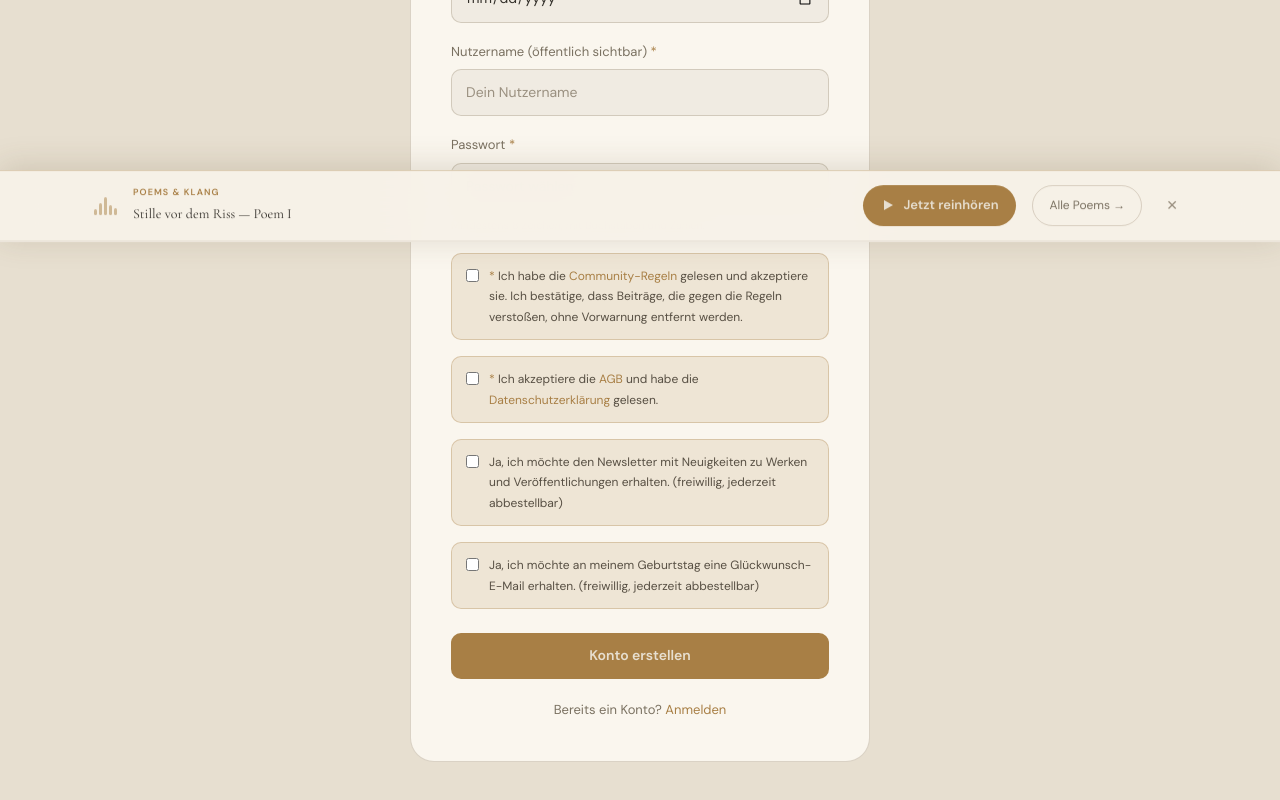
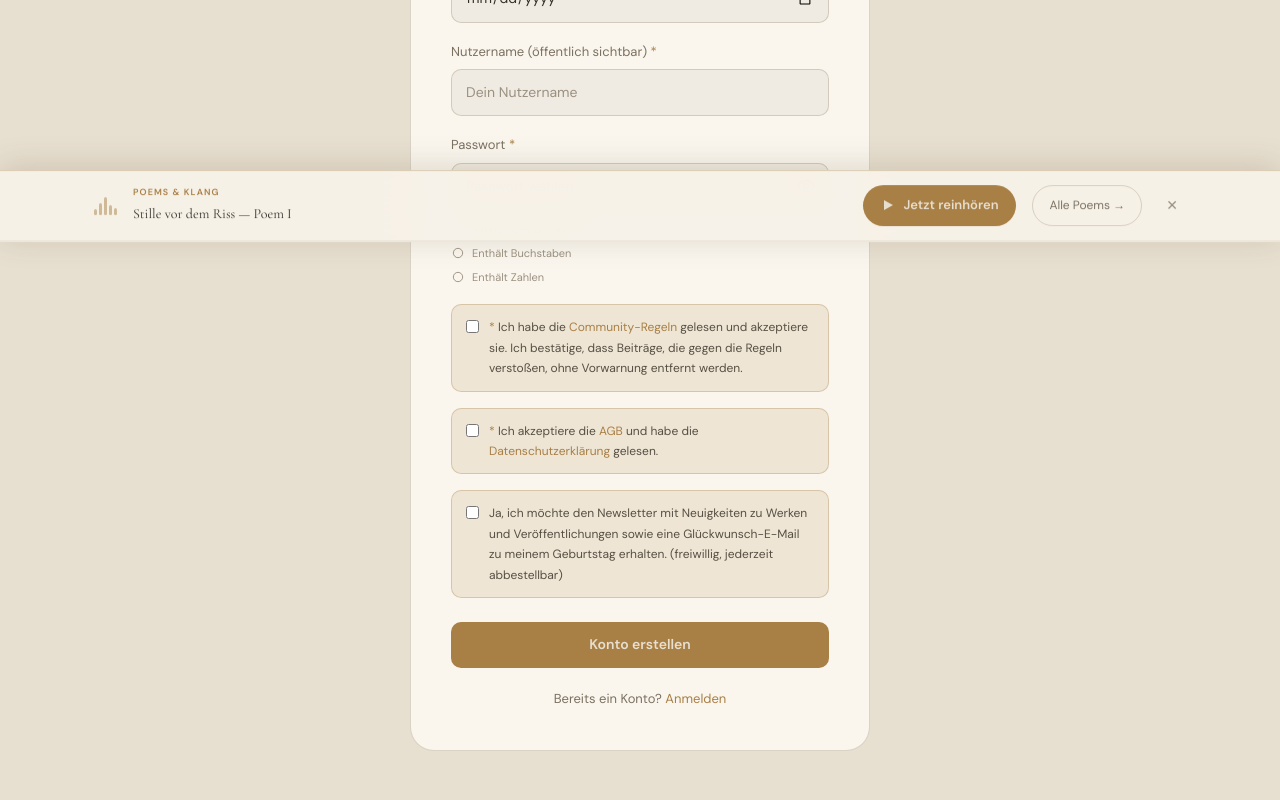
Before and after one commit to zanecharon-art/ZC-website, a Next.js app in the folder web/: page /registrieren in a window 1280 px wide. Shown: the part 630-1430 px from the top of the page. Built offline with nearby package versions, Linux system fonts and the light colour scheme; no server answers.

Commit message:
Registration: password show/hide, live requirement checklist, merge newsletter+birthday opt-in (feature branch only)
Co-Authored-By: Claude Opus 4.8 <noreply@anthropic.com>
Claude-Session: https://claude.ai/code/session_019NTo1fQ21GhG6bezWHjAys

```diff
--- a/web/app/registrieren/page.tsx
+++ b/web/app/registrieren/page.tsx
@@ -15,9 +15,15 @@ export default function Registrieren() {
   const [birthdate, setBirthdate] = useState("");
   const [communityRules, setCommunityRules] = useState(false);
   const [agb, setAgb] = useState(false);
-  const [newsletter, setNewsletter] = useState(false);
-  const [birthdayGreetings, setBirthdayGreetings] = useState(false);
+  const [updates, setUpdates] = useState(false);
+  const [showPassword, setShowPassword] = useState(false);
   const [loading, setLoading] = useState(false);
+
+  const pwChecks = [
+    { label: "Mindestens 8 Zeichen", ok: password.length >= 8 },
+    { label: "Enthält Buchstaben", ok: /[A-Za-z]/.test(password) },
+    { label: "Enthält Zahlen", ok: /[0-9]/.test(password) },
+  ];
 
   function isAtLeast16(dateStr: string) {
     const birth = new Date(dateStr);
@@ -72,8 +78,8 @@ export default function Registrieren() {
           username,
           phone,
           birthdate,
-          newsletter,
-          birthday_greetings: birthdayGreetings,
+          newsletter: updates,
+          birthday_greetings: updates,
         },
         emailRedirectTo: `${window.location.origin}/auth/callback`,
       },
@@ -159,17 +165,67 @@ export default function Registrieren() {
             <label>
               Passwort <span style={{ color: "var(--gold)" }}>*</span>
             </label>
+            <div style={{ position: "relative" }}>
               <input
-              type="password"
+                type={showPassword ? "text" : "password"}
                 placeholder="Passwort wählen"
                 value={password}
                 onChange={(e) => setPassword(e.target.value)}
                 minLength={8}
                 required
+                style={{ paddingRight: 44 }}
               />
-            <p style={{ fontSize: 11, color: "var(--txt4)", marginTop: 6 }}>
-              Mindestens 8 Zeichen, mit Buchstaben und Zahlen.
-            </p>
+              <button
+                type="button"
+                onClick={() => setShowPassword((v) => !v)}
+                aria-label={showPassword ? "Passwort verbergen" : "Passwort anzeigen"}
+                style={{
+                  position: "absolute",
+                  right: 8,
+                  top: "50%",
+                  transform: "translateY(-50%)",
+                  background: "none",
+                  border: "none",
+                  padding: 6,
+                  cursor: "pointer",
+                  color: "var(--txt3)",
+                  display: "inline-flex",
+                }}
+              >
+                {showPassword ? (
+                  <svg width="18" height="18" viewBox="0 0 24 24" fill="none" stroke="currentColor" strokeWidth="1.7" strokeLinecap="round" strokeLinejoin="round">
+                    <path d="M17.94 17.94A10.07 10.07 0 0 1 12 20c-7 0-11-8-11-8a18.45 18.45 0 0 1 5.06-5.94M9.9 4.24A9.12 9.12 0 0 1 12 4c7 0 11 8 11 8a18.5 18.5 0 0 1-2.16 3.19m-6.72-1.07a3 3 0 1 1-4.24-4.24" />
+                    <line x1="1" y1="1" x2="23" y2="23" />
+                  </svg>
+                ) : (
+                  <svg width="18" height="18" viewBox="0 0 24 24" fill="none" stroke="currentColor" strokeWidth="1.7" strokeLinecap="round" strokeLinejoin="round">
+                    <path d="M1 12s4-7 11-7 11 7 11 7-4 7-11 7-11-7-11-7z" />
+                    <circle cx="12" cy="12" r="3" />
+                  </svg>
+                )}
+              </button>
+            </div>
+            <ul style={{ listStyle: "none", margin: "10px 0 0", padding: 0, display: "flex", flexDirection: "column", gap: 5 }}>
+              {pwChecks.map((c) => (
+                <li
+                  key={c.label}
+                  style={{ display: "flex", alignItems: "center", gap: 7, fontSize: 11, color: c.ok ? "var(--green)" : "var(--txt4)", transition: "color .2s" }}
+                >
+                  <span aria-hidden="true" style={{ display: "inline-flex", width: 14 }}>
+                    {c.ok ? (
+                      <svg width="14" height="14" viewBox="0 0 24 24" fill="none" stroke="currentColor" strokeWidth="2.4" strokeLinecap="round" strokeLinejoin="round">
+                        <path d="M20 6 9 17l-5-5" />
+                      </svg>
+                    ) : (
+                      <svg width="14" height="14" viewBox="0 0 24 24" fill="none" stroke="currentColor" strokeWidth="1.6">
+                        <circle cx="12" cy="12" r="8" />
+                      </svg>
+                    )}
+                  </span>
+                  {c.label}
+                </li>
+              ))}
+            </ul>
           </div>
 
           <div className="checkbox-row">
@@ -201,26 +257,14 @@ export default function Registrieren() {
           <div className="checkbox-row">
             <input
               type="checkbox"
-              id="newsletter"
-              checked={newsletter}
-              onChange={(e) => setNewsletter(e.target.checked)}
+              id="updates"
+              checked={updates}
+              onChange={(e) => setUpdates(e.target.checked)}
             />
-            <label htmlFor="newsletter">
+            <label htmlFor="updates">
               Ja, ich möchte den Newsletter mit Neuigkeiten zu Werken und
-              Veröffentlichungen erhalten. (freiwillig, jederzeit abbestellbar)
-            </label>
-          </div>
-
-          <div className="checkbox-row">
-            <input
-              type="checkbox"
-              id="birthday-greetings"
-              checked={birthdayGreetings}
-              onChange={(e) => setBirthdayGreetings(e.target.checked)}
-            />
-            <label htmlFor="birthday-greetings">
-              Ja, ich möchte an meinem Geburtstag eine Glückwunsch-E-Mail
-              erhalten. (freiwillig, jederzeit abbestellbar)
+              Veröffentlichungen sowie eine Glückwunsch-E-Mail zu meinem
+              Geburtstag erhalten. (freiwillig, jederzeit abbestellbar)
             </label>
           </div>
 
```
Lines whose indentation alone changed are shown as unchanged.
